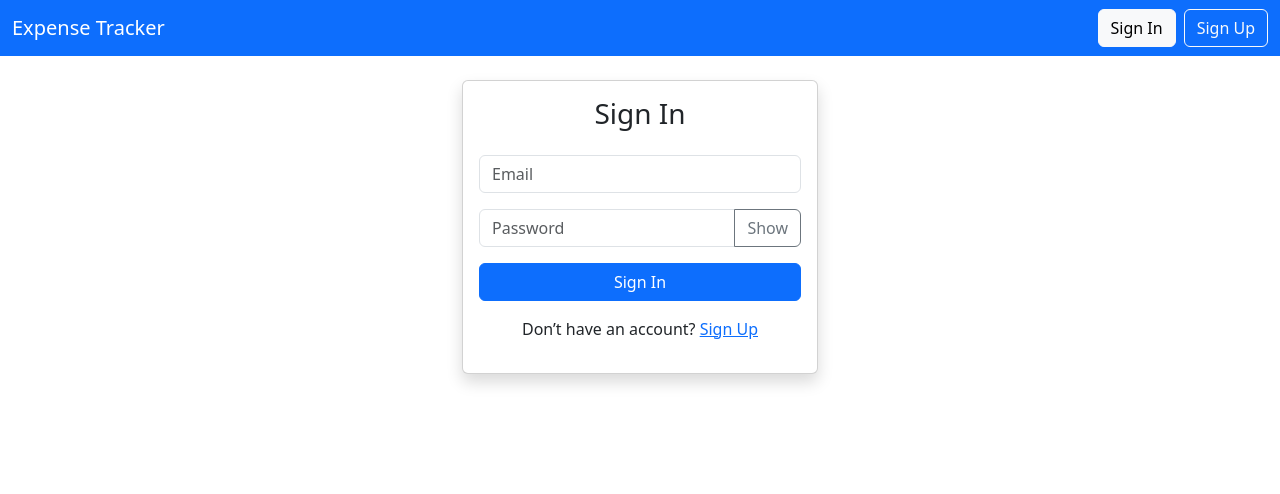
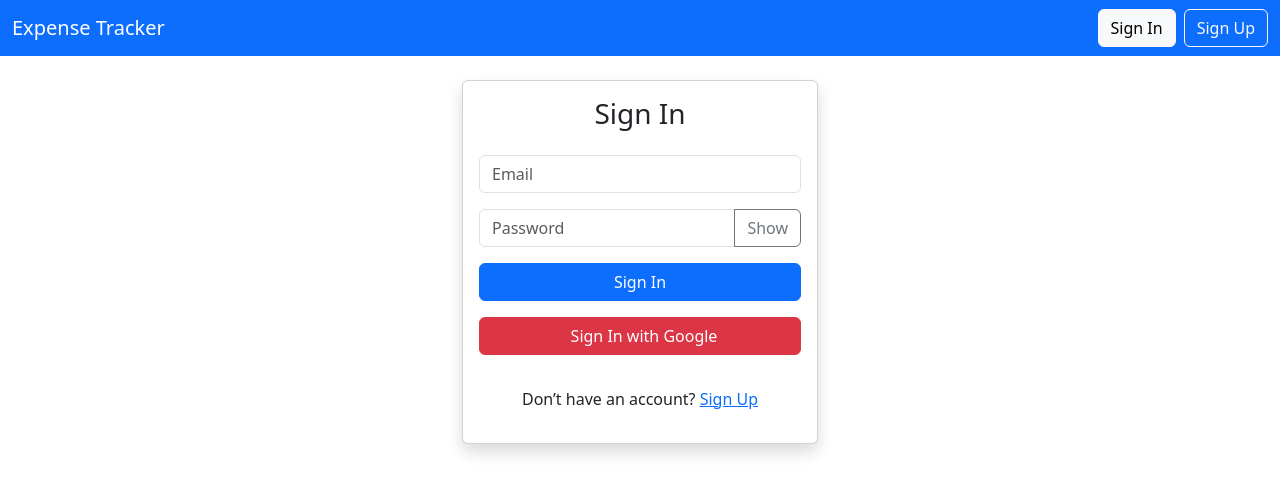
Before and after one commit to M0HAMMADIMRAN/expense-trackr, a React (Vite) app: page /signin in a window 1280 px wide. Shown: the top 494 px of the page. Built offline with nearby package versions, Linux system fonts and the light colour scheme; no server answers.

Commit message:
Chnages made

```diff
--- a/package.json
+++ b/package.json
@@ -11,9 +11,12 @@
   },
   "dependencies": {
     "@radix-ui/react-icons": "^1.3.2",
+    "bootstrap": "^5.3.8",
+    "chart.js": "^4.5.0",
     "date-fns": "^4.1.0",
     "firebase": "^12.2.1",
     "react": "^19.1.1",
+    "react-chartjs-2": "^5.3.0",
     "react-dom": "^19.1.1",
     "react-router-dom": "^7.8.2",
     "recharts": "^3.1.2"
--- a/src/pages/SignIn.jsx
+++ b/src/pages/SignIn.jsx
@@ -1,6 +1,6 @@
 import { useState } from "react";
 import { auth } from "../lib/firebase";
-import { signInWithEmailAndPassword } from "firebase/auth";
+import { signInWithEmailAndPassword, GoogleAuthProvider, signInWithPopup } from "firebase/auth";
 import { useNavigate, Link } from "react-router-dom";
 
 export default function SignIn() {
@@ -10,6 +10,7 @@ export default function SignIn() {
   const [showPassword, setShowPassword] = useState(false);
   const navigate = useNavigate();
 
+  // Handle Email/Password login
   const handleSubmit = async (e) => {
     e.preventDefault();
     try {
@@ -17,6 +18,17 @@ export default function SignIn() {
       navigate("/dashboard");
     } catch {
       setError("Account does not exist or wrong credentials.");
+    }
+  };
+
+  // Handle Google Sign-In
+  const handleGoogleSignIn = async () => {
+    const provider = new GoogleAuthProvider();
+    try {
+      await signInWithPopup(auth, provider);
+      navigate("/dashboard");
+    } catch (err) {
+      setError("Google Sign-In failed. Try again.");
     }
   };
 
@@ -57,10 +69,16 @@ export default function SignIn() {
                   {showPassword ? "Hide" : "Show"}
                 </button>
               </div>
-              <button type="submit" className="btn btn-primary w-100">
+              <button type="submit" className="btn btn-primary w-100 mb-3">
                 Sign In
               </button>
             </form>
+
+            {/* Google Sign-In Button */}
+            <button onClick={handleGoogleSignIn} className="btn btn-danger w-100 mb-3">
+              <i className="bi bi-google me-2"></i> Sign In with Google
+            </button>
+
             <p className="mt-3 text-center">
               Don’t have an account? <Link to="/signup">Sign Up</Link>
             </p>
```
Also changed, not shown: 1 other file (tests, documents, lock files or other folders).
